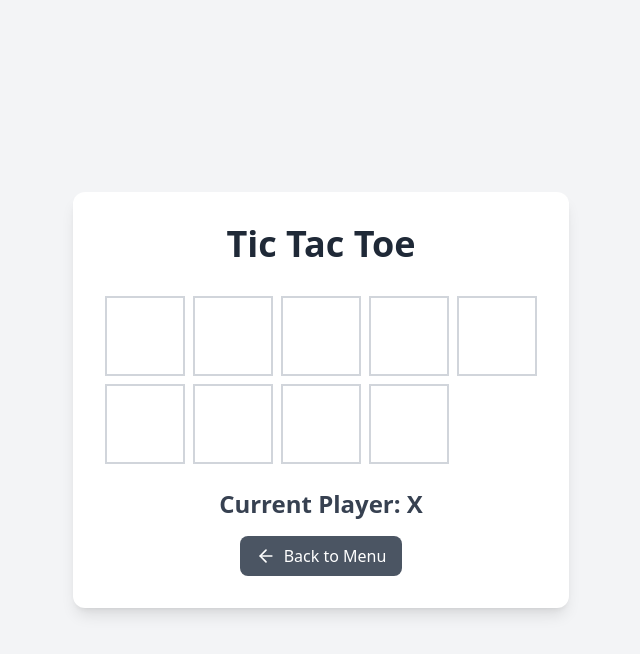
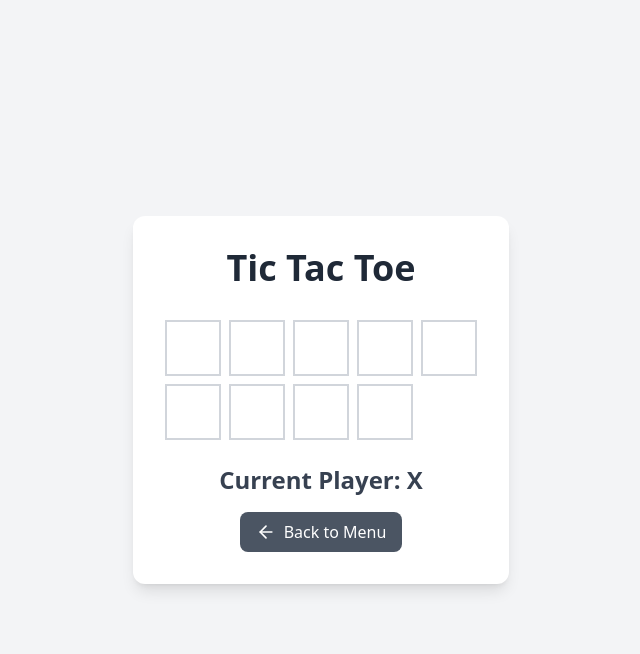
Before and after one commit to SomTakalkar/AI_TicTacToe, a React (Vite) app: page / in a window 1280 px wide. Both pictures are taken after a click on the button "Play with Friend". Shown: the top 654 px of the page, without its empty margins (319-959 px from the left). Built offline with nearby package versions, Linux system fonts and the light colour scheme.

Commit message:
added 5x5 grid while keeping 3x3

```diff
--- a/src/components/Cell.tsx
+++ b/src/components/Cell.tsx
@@ -4,15 +4,21 @@ interface CellProps {
   value: string | null;
   onClick: () => void;
   isWinning: boolean;
+  size: 'large' | 'small';
 }
 
-const Cell: React.FC<CellProps> = ({ value, onClick, isWinning }) => {
+const Cell: React.FC<CellProps> = ({ value, onClick, isWinning, size }) => {
   return (
     <button
-      className={`w-20 h-20 border-2 border-gray-300 text-4xl font-bold transition-all duration-200
+      className={`
+        ${size === 'large' ? 'w-20 h-20' : 'w-14 h-14'}
+        border-2 border-gray-300
         ${!value && 'hover:bg-gray-100'}
         ${isWinning ? 'bg-green-200 border-green-400' : 'bg-white'}
-        ${value === 'X' ? 'text-blue-600' : 'text-red-600'}`}
+        ${value === 'X' ? 'text-blue-600' : 'text-red-600'}
+        ${size === 'large' ? 'text-4xl' : 'text-2xl'}
+        font-bold transition-all duration-200
+      `}
       onClick={onClick}
       disabled={!!value}
     >
```
